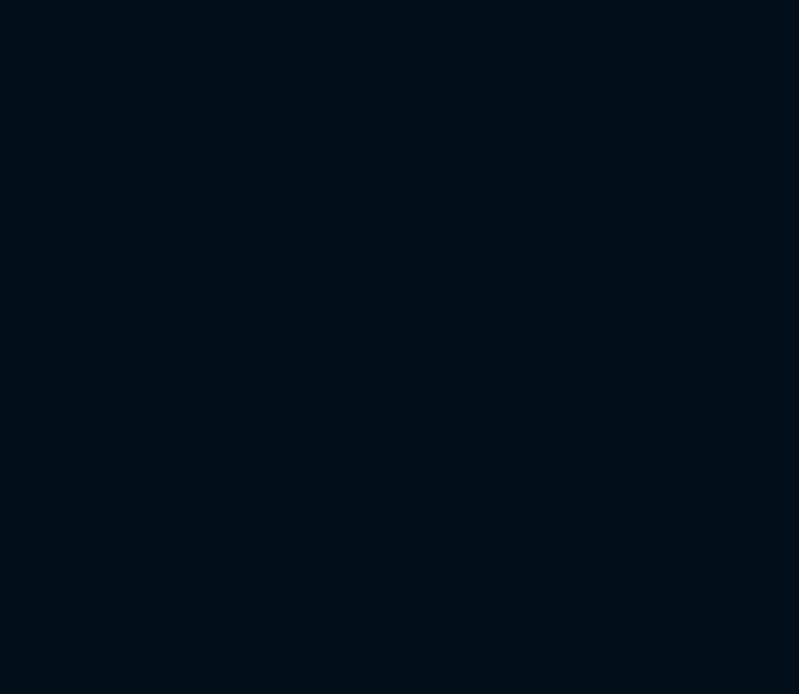
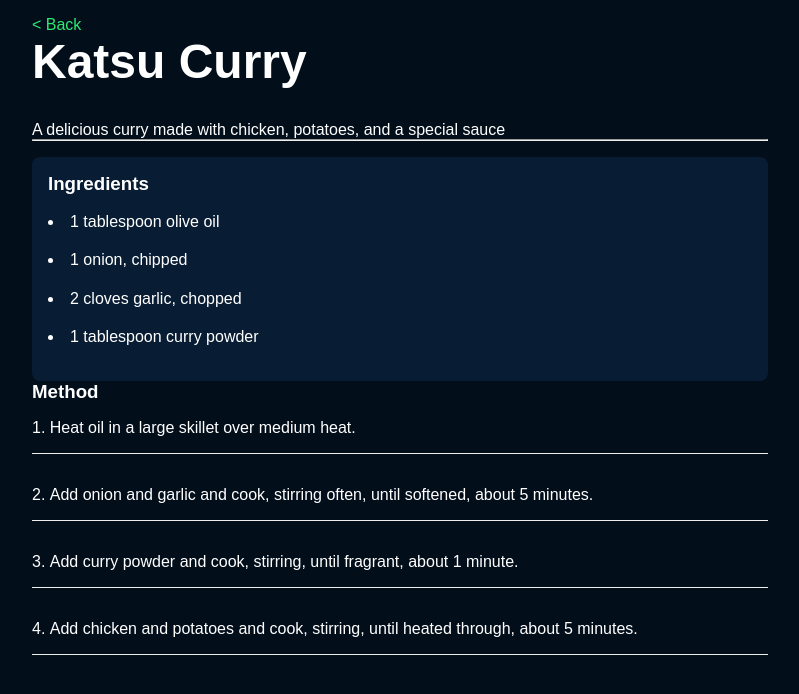
Before and after one commit to dd11ace/recipe_app, a Vue app: page /recipe/katsu-curry in a window 1280 px wide. Before the commit this address had no page. Shown: the top 694 px of the page, without its empty margins (240-1039 px from the left). Built offline with nearby package versions, Linux system fonts and the light colour scheme.

Commit message:
add and check the recipe

```diff
--- a/src/router/index.js
+++ b/src/router/index.js
@@ -7,6 +7,11 @@ const routes = [
     name: 'home',
     component: HomeView
   },
+  {
+    path: '/recipe/:slug',
+    name: 'Recipe',
+    component: () => import('../views/Recipe.vue')
+  }
 ]
 
 const router = createRouter({
--- a/src/views/Recipe.vue
+++ b/src/views/Recipe.vue
@@ -1,16 +1,80 @@
 <template>
     <div class="recipe">
-        <router-link to="/">$lt; Back</router-link>
-        <h1>Title here</h1>
+        <router-link to="/">&lt; Back</router-link>
+        <h1>{{ recipe.title }}</h1>
+        <p class="des">{{ recipe.description }}</p>
+        <hr>
+        <div class="ingredients">
+            <h3>Ingredients</h3>
+            <ul>
+                <li v-for="(ingredient, i) in recipe.ingredients" :key="i">
+                    {{ingredient}}
+                </li>
+            </ul>
+        </div>
+        <div class="method">
+            <h3>Method</h3>
+            <ol>
+                <li v-for="(step, i) in recipe.method" :key="i">
+                    <span v-html="cleanText(step)"></span>
+                </li>
+            </ol>
+        </div>
     </div>
 </template>
 
 <script>
 export default {
-
+    computed: {
+        recipe() {
+            return this.$store.state.recipes.find(recipe => recipe.slug === this.$route.params.slug);
+        }
+    },
+    methods: {
+        cleanText(text) {
+            return text.replace(/\n/g, '<br>');
+        }
+    }
 }
 </script>
 
 <style>
+.recipe {
+    padding: 1rem;
+    max-width: 768px;
+    margin: 0 auto;
+}
 
+.desc {
+    font-size: 1.125rem;
+    line-height: 1.4;
+    margin-bottom: 1rem;
+}
+
+hr {
+    margin-bottom: 1rem;
+}
+
+h3 {
+    margin-bottom: 1rem;
+}
+
+.ingredients {
+    padding: 1rem;
+    background-color: #081c33;
+    border-radius: 0.5rem;
+}
+
+.ingredients ul li {
+    list-style-position: inside;
+    line-height: 1.4;
+    margin-bottom: 1rem;
+}
+
+.method ol li {
+    margin-bottom: 2rem;
+    padding-bottom: 1rem;
+    list-style-position: inside;
+    border-bottom: 1px solid #eee;
+}
 </style>
```
